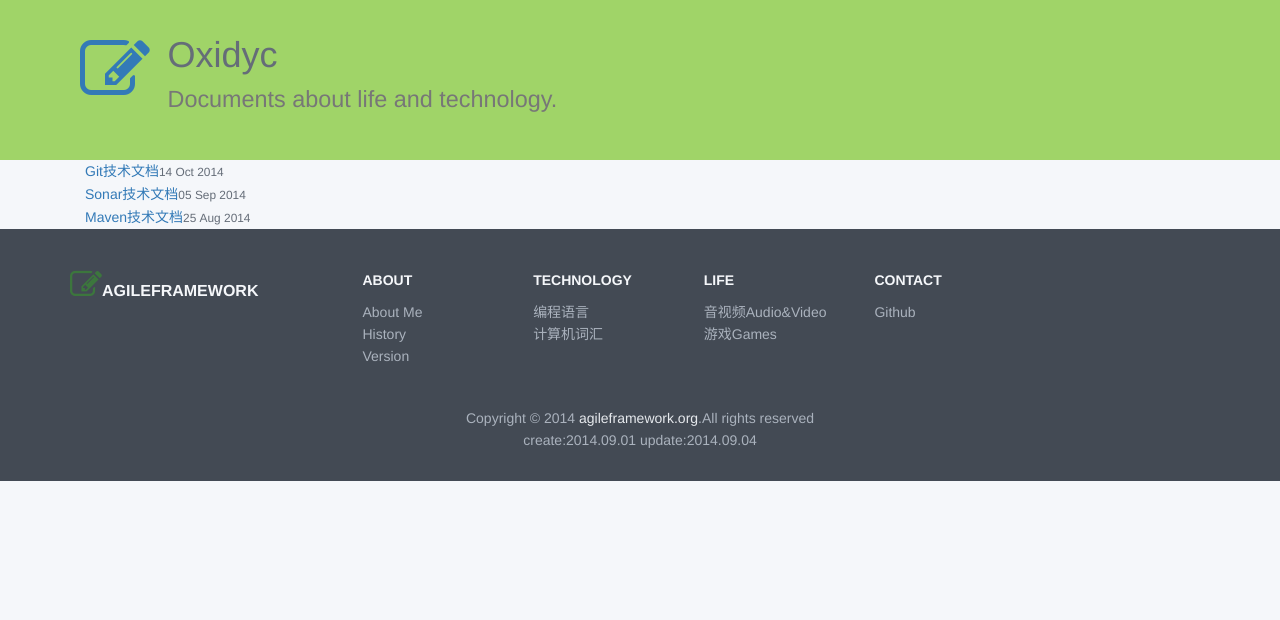
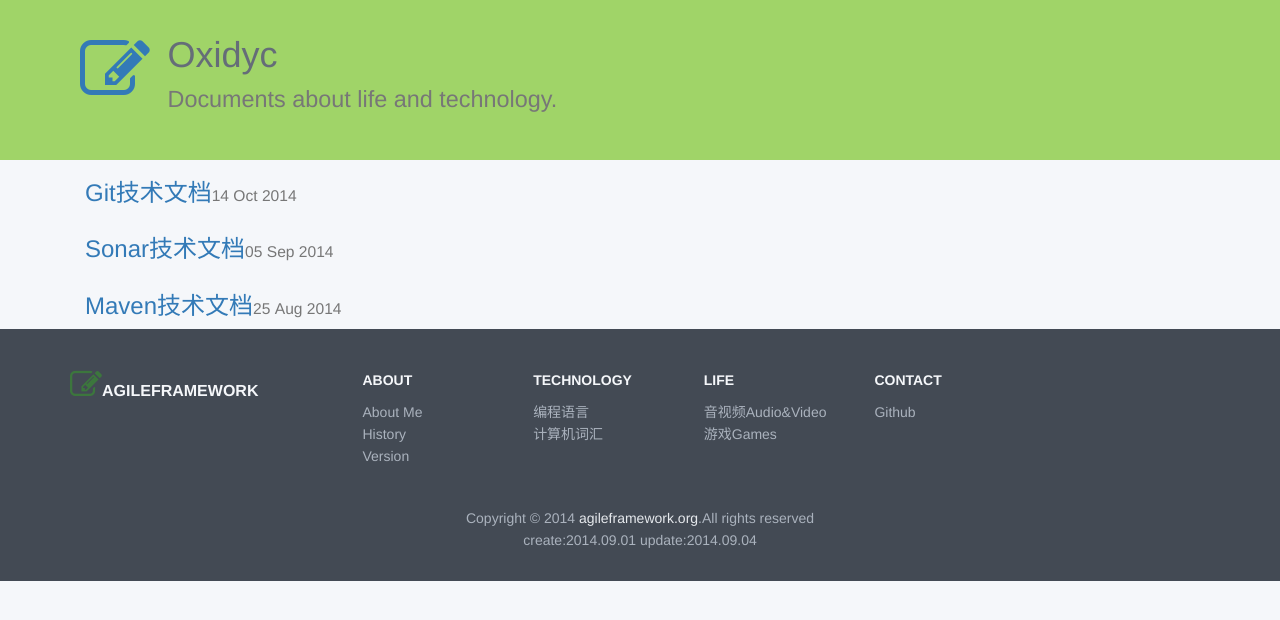
Before and after one commit to oxidyc/ikms.github.io, a Jekyll site: the page built from index.html, in a window 1280 px wide. Shown: the top 620 px of the page. Built offline with Jekyll 4.4.1, drawn with Linux system fonts in a browser that asks for light colours; nearby versions of some CDN libraries.

```diff
--- a/index.html
+++ b/index.html
@@ -19,7 +19,7 @@ title: CMS
       <i class="fa fa-stack-1x fa-inverse">1</i>
     </span>
         -->
-        <a href="{{ post.id }}">{{ post.title }}</a><small>{{ post.date | date_to_string }}</small>
+       <h3> <a href="{{ post.id }}">{{ post.title }}</a><small>{{ post.date | date_to_string }}</small></h3>
     </div>
     {% endfor %}
 </section>
```
